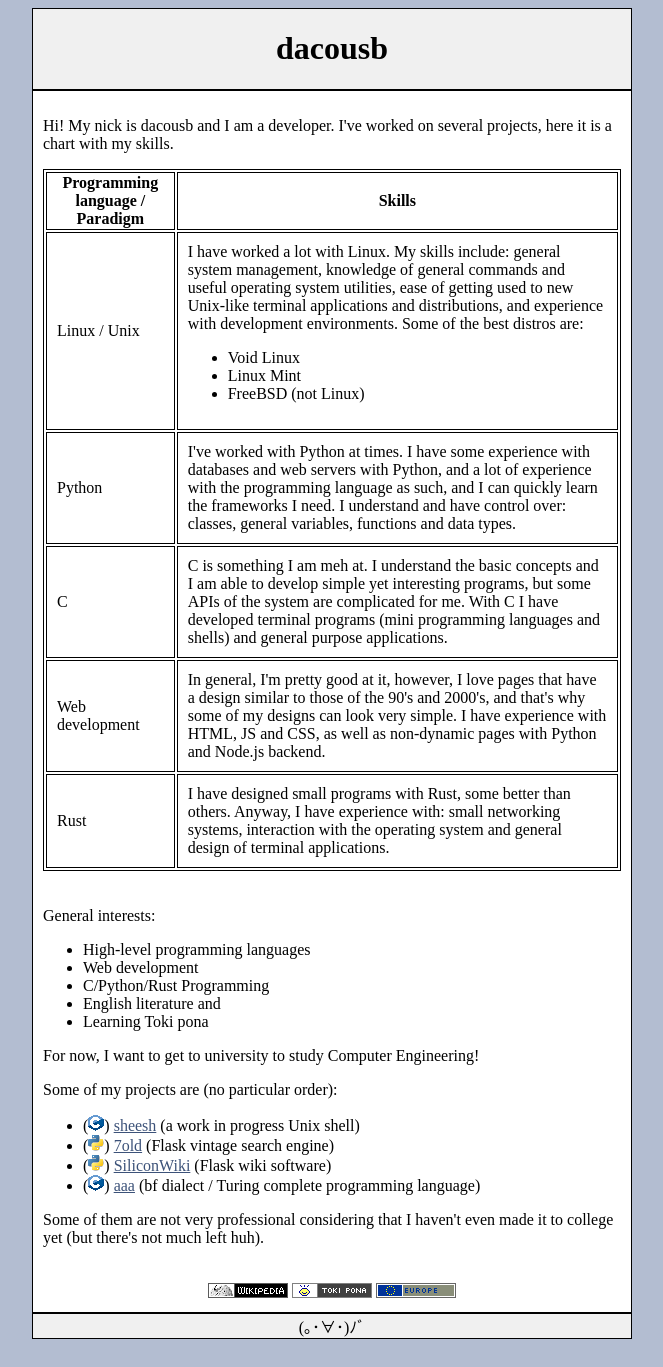
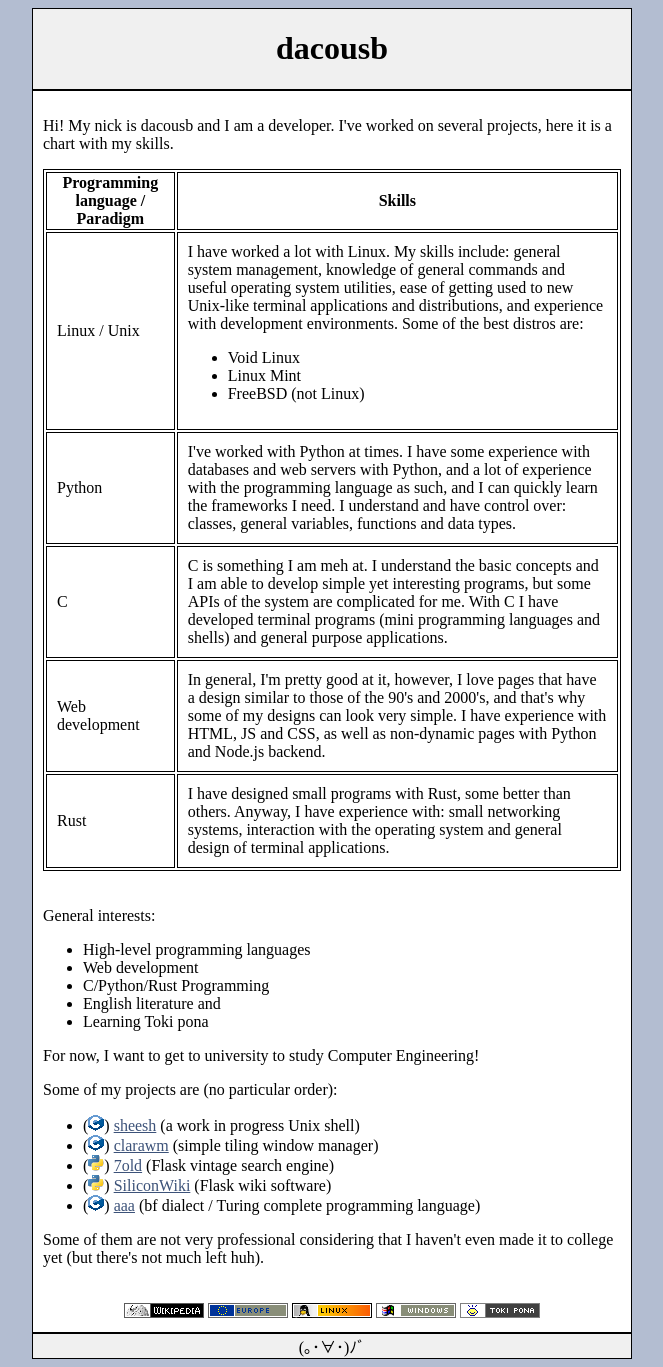
Before and after one commit to dacousb/dacousb.github.io, a Jekyll site: the page built from index.html, in a window 1280 px wide. Shown: the whole page, without its empty margins (308-971 px from the left). Built offline with Jekyll 4.4.1, drawn with Linux system fonts in a browser that asks for light colours.

Commit message:
New favicon, new info

```diff
--- a/index.html
+++ b/index.html
@@ -72,6 +72,7 @@ layout: default
             <li>(<img src="/images/c.png" alt="C Logo">) <a href="//github.com/dacousb/sheesh">sheesh</a> (a
                 work in
                 progress Unix shell)</li>
+            <li>(<img src="/images/c.png" alt="C Logo">) <a href="//github.com/dacousb/clarawm">clarawm</a> (simple tiling window manager)</li>
             <li>(<img src="/images/python.png" alt="Python logo">) <a href="//github.com/dacousb/7old">7old</a>
                 (Flask vintage search engine)</li>
             <li>(<img src="/images/python.png" alt="Python logo">) <a
@@ -85,8 +86,10 @@ layout: default
     </section>
     <section style="text-align:center;">
         <img src="/images/80x15/wikipedia.png" alt="Wikipedia web badge">
+        <img src="/images/80x15/eu.png" alt="Europe web badge">
+        <img src="/images/80x15/linux.png" alt="Linux badge">
+        <img src="/images/80x15/windows.gif" alt="Windows badge">
         <img src="/images/80x15/toki.png" alt="Toki pona web badge">
-        <img src="/images/80x15/eu.png" alt="Europe web badge">
     </section>
 </main>
 <footer>
```
Also changed, not shown: favicon.ico, images/80x15/linux.png (added), images/80x15/windows.gif (added).
